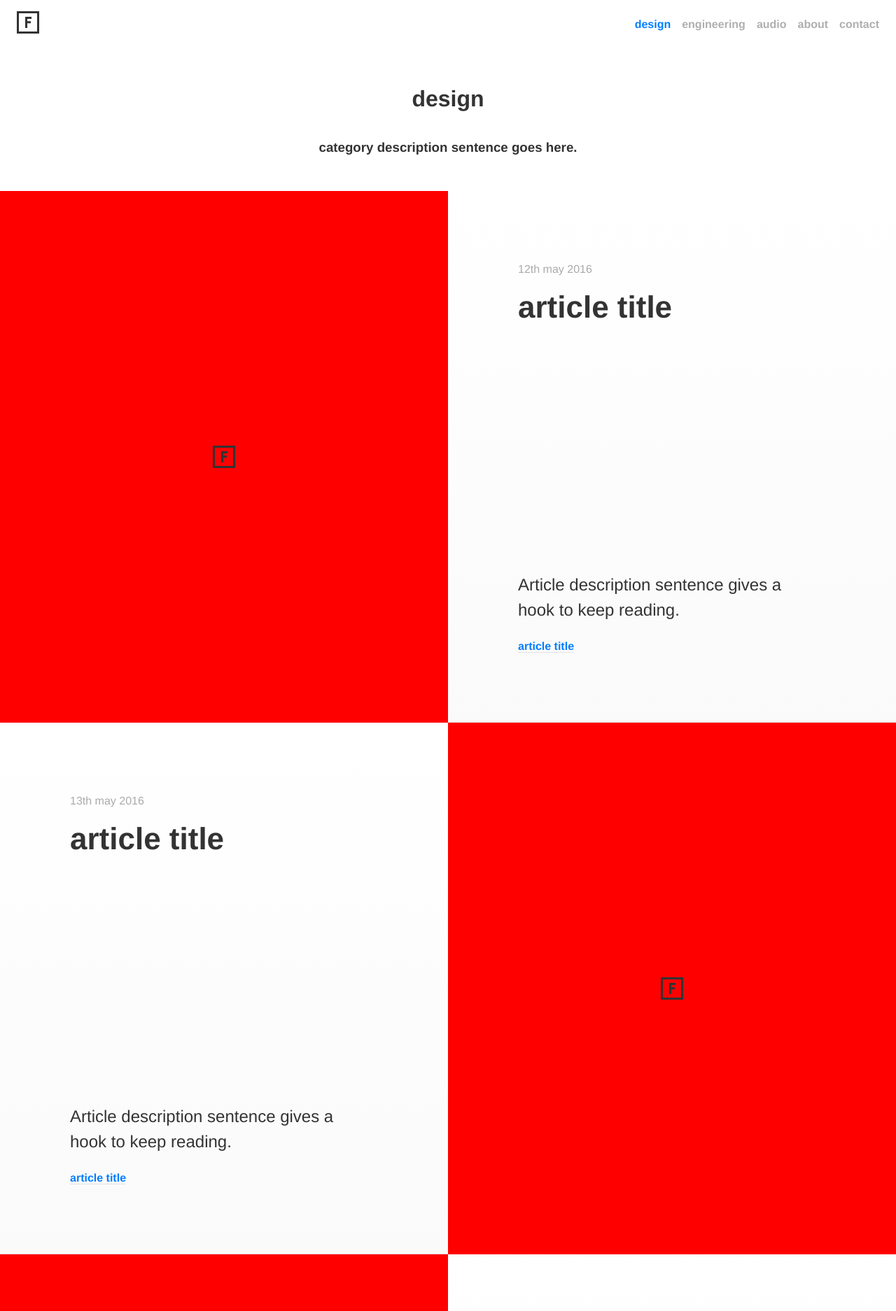
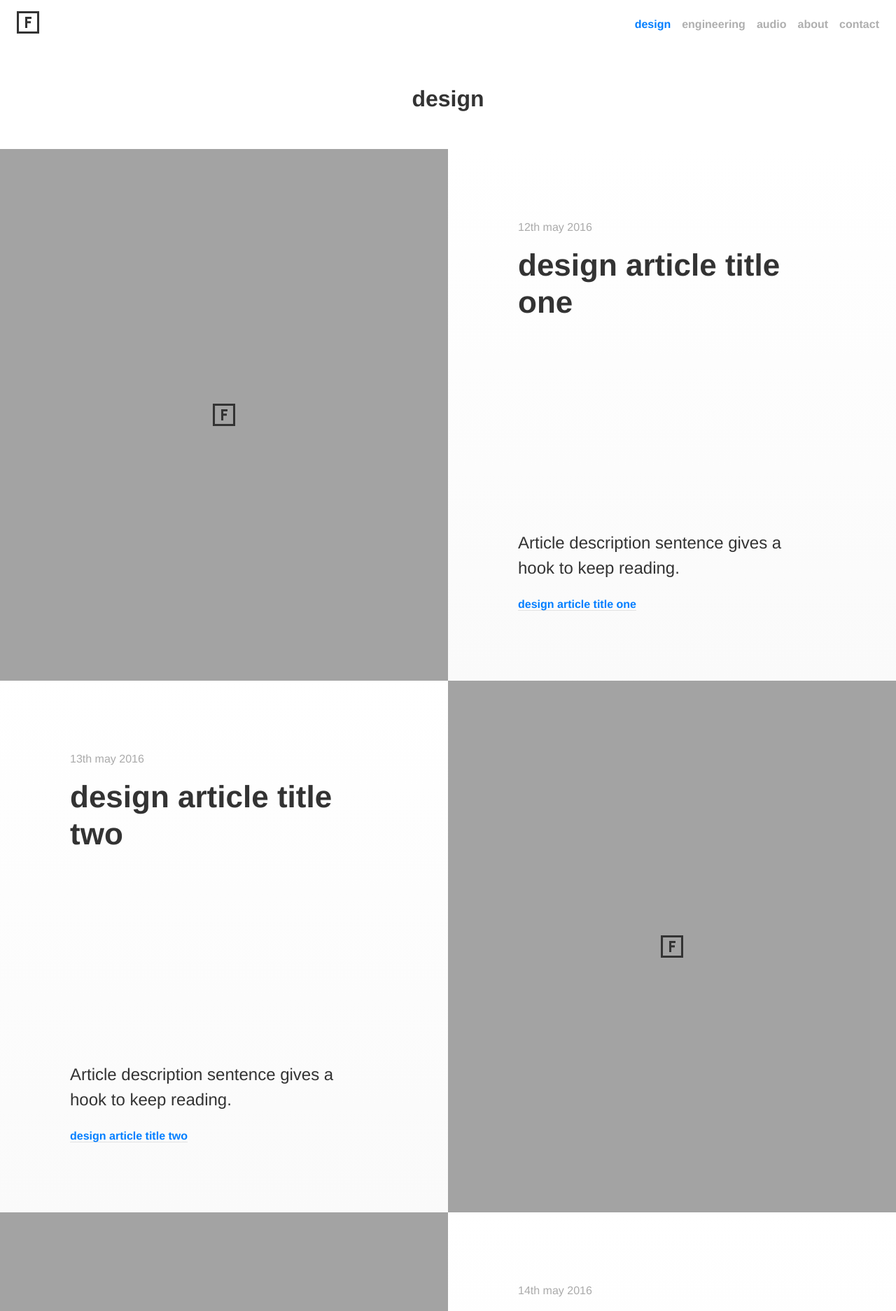
Before and after one commit to faisalchaudryuk/faisal-chaudry, a PHP site: page /category.php?cat=design in a window 1280 px wide. Shown: the top 1874 px of the page at 70% size. Run offline with PHP 8.4, Linux system fonts and the light colour scheme.

Commit message:
Category page now loads correct array items for each category type

```diff
--- a/category.php
+++ b/category.php
@@ -13,10 +13,10 @@ if (isset($_GET["cat"])) {
     $pageTitle = "Faisal | Audio";
   }
 }
-function articleInfoHTML($timeStamp, $title, $description, $link) {
+function get_article_info_HTML($timeStamp, $title, $description, $link) {
     ?>
     <div class="article-info">
-      <a href="#" class="fill-div-link"></a>
+      <a href="<?php echo $link ?>" class="fill-div-link"></a>
         <div class="article-info-wrapper">
           <div>
             <p class="article-timestamp grey-text"><?php echo $timeStamp; ?></p>
@@ -30,7 +30,7 @@ function articleInfoHTML($timeStamp, $title, $description, $link) {
     </div>
     <?php
 }
-function articleCoverHTML($img){
+function get_article_cover_HTML($img){
   ?>
   <div class="article-cover-container">
     <div class="article-cover">
@@ -40,23 +40,33 @@ function articleCoverHTML($img){
   <?php
 }
 ?>
+<?php function array_category($catalog, $category){
+  $output = [];
+  foreach ($catalog as $key => $value) {
+    if (strtolower($category) == strtolower($value["category"])) {
+      $output[] = $value;
+    }
+  }
+  return $output;
+}?>
 <?php include("inc/header.php"); ?>
 <?php include("inc/nav.php"); ?>
 <main>
   <div class="category-content">
     <header class="category-header">
       <h1><?php echo $page; ?></h1>
-      <h3>category description sentence goes here.</h3>
     </header>
     <div class="articles">
-      <?php $i = 0; ?>
-      <?php foreach ($catalog as $id => $item) {
-        if ($i % 2 != 0):
-          articleInfoHTML($item["timestamp"], $item["title"], $item["description"], $item["link"]);
-          articleCoverHTML($item["img"]);
+      <?php
+      $section = array_category($catalog, $page);
+      $i = 0;
+      foreach ($section as $key => $value) {
+        if ($i % 2 == 0):
+          get_article_cover_HTML($value["img"]);
+          get_article_info_HTML($value["timestamp"], $value["title"], $value["description"], $value["link"]);
         else:
-          articleCoverHTML($item["img"]);
-          articleInfoHTML($item["timestamp"], $item["title"], $item["description"], $item["link"]);
+          get_article_info_HTML($value["timestamp"], $value["title"], $value["description"], $value["link"]);
+          get_article_cover_HTML($value["img"]);
         endif;
         $i++;
       }?>
--- a/css/styles.css
+++ b/css/styles.css
@@ -180,7 +180,6 @@ footer {
   flex-direction: column;
   align-items: center;
   padding: 32px 0;
-  /* background-color: red; */
 }
 
 .articles {
@@ -197,7 +196,7 @@ footer {
 
 .article-cover {
   display: flex;
-  background: red;
+  background: #a3a3a3;
   align-items: center;
   justify-content: center;
   width: 100%;
@@ -244,6 +243,7 @@ footer {
     height: 100%;
     top: 0;
     left: 0;
+    border-bottom: 0;
     text-decoration: none; /* No underlines on the link */
     z-index: 10; /* Places the link above everything else in the div */
 }
--- a/inc/data.php
+++ b/inc/data.php
@@ -1,26 +1,99 @@
 <?php
 $catalog[101] = [
   "timestamp" => "12th may 2016",
-  "title" => "article title",
+  "title" => "design article title one",
   "category" => "design",
   "description" => "Article description sentence gives a hook to keep reading.",
-  "link" => "#",
+  "link" => "article.php",
   "img" => "img/nav-logo.svg",
 ];
 $catalog[102] = [
   "timestamp" => "13th may 2016",
-  "title" => "article title",
+  "title" => "design article title two",
   "category" => "design",
   "description" => "Article description sentence gives a hook to keep reading.",
-  "link" => "#",
+  "link" => "article.php",
   "img" => "img/nav-logo.svg",
 ];
 $catalog[103] = [
   "timestamp" => "14th may 2016",
-  "title" => "article title",
+  "title" => "design article title three",
   "category" => "design",
   "description" => "Article description sentence gives a hook to keep reading.",
-  "link" => "#",
+  "link" => "article.php",
   "img" => "img/nav-logo.svg",
 ];
-?>
+$catalog[104] = [
+  "timestamp" => "14th may 2016",
+  "title" => "design article title four",
+  "category" => "design",
+  "description" => "Article description sentence gives a hook to keep reading.",
+  "link" => "article.php",
+  "img" => "img/nav-logo.svg",
+];
+
+$catalog[201] = [
+  "timestamp" => "12th may 2016",
+  "title" => "engineering article title one",
+  "category" => "engineering",
+  "description" => "Article description sentence gives a hook to keep reading.",
+  "link" => "article.php",
+  "img" => "img/nav-logo.svg",
+];
+$catalog[202] = [
+  "timestamp" => "13th may 2016",
+  "title" => "engineering article title two",
+  "category" => "engineering",
+  "description" => "Article description sentence gives a hook to keep reading.",
+  "link" => "article.php",
+  "img" => "img/nav-logo.svg",
+];
+$catalog[203] = [
+  "timestamp" => "14th may 2016",
+  "title" => "engineering article title three",
+  "category" => "engineering",
+  "description" => "Article description sentence gives a hook to keep reading.",
+  "link" => "article.php",
+  "img" => "img/nav-logo.svg",
+];
+$catalog[204] = [
+  "timestamp" => "14th may 2016",
+  "title" => "engineering article title four",
+  "category" => "engineering",
+  "description" => "Article description sentence gives a hook to keep reading.",
+  "link" => "article.php",
+  "img" => "img/nav-logo.svg",
+];
+
+$catalog[301] = [
+  "timestamp" => "12th may 2016",
+  "title" => "audio article title one",
+  "category" => "audio",
+  "description" => "Article description sentence gives a hook to keep reading.",
+  "link" => "article.php",
+  "img" => "img/nav-logo.svg",
+];
+$catalog[302] = [
+  "timestamp" => "13th may 2016",
+  "title" => "audio article title two",
+  "category" => "audio",
+  "description" => "Article description sentence gives a hook to keep reading.",
+  "link" => "article.php",
+  "img" => "img/nav-logo.svg",
+];
+$catalog[303] = [
+  "timestamp" => "14th may 2016",
+  "title" => "audio article title three",
+  "category" => "audio",
+  "description" => "Article description sentence gives a hook to keep reading.",
+  "link" => "article.php",
+  "img" => "img/nav-logo.svg",
+];
+$catalog[304] = [
+  "timestamp" => "14th may 2016",
+  "title" => "audio article title four",
+  "category" => "audio",
+  "description" => "Article description sentence gives a hook to keep reading.",
+  "link" => "article.php",
+  "img" => "img/nav-logo.svg",
+];
```
Also changed, not shown: article.php (added, +12 -0 lines).
